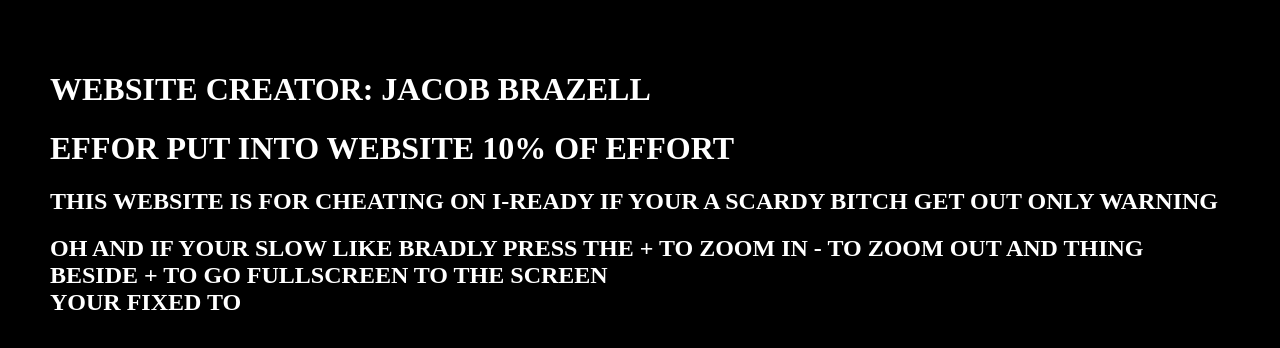
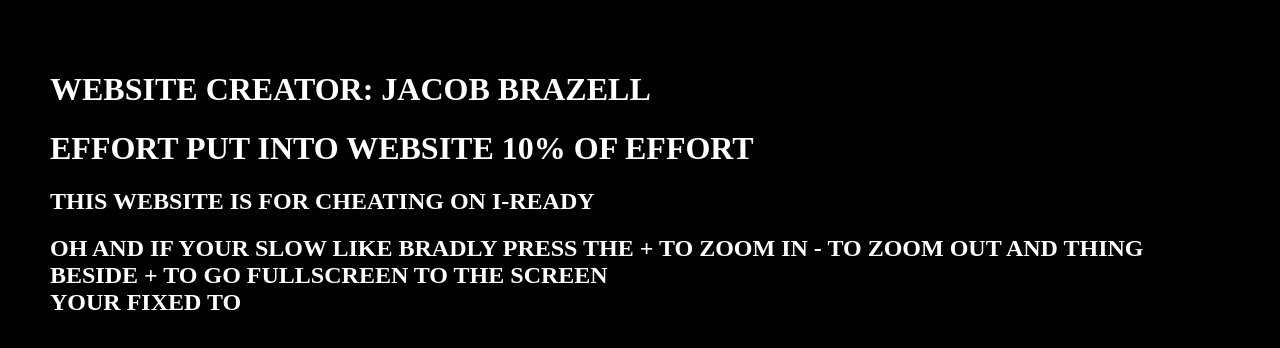
Before and after one commit to EvanRunnerGames/I-Ready-CHEAT-PDF, a plain HTML site: page index.html in a window 1280 px wide. Drawn offline with Linux system fonts and the light colour scheme.

Commit message:
Update index.html

```diff
--- a/index.html
+++ b/index.html
@@ -30,8 +30,8 @@
 <body>
 
 <h1 class="text">WEBSITE CREATOR: JACOB BRAZELL</h1>
-<h1 class="text">EFFOR PUT INTO WEBSITE 10% OF EFFORT</h1>
-<h2 class="text">THIS WEBSITE IS FOR CHEATING ON I-READY IF YOUR A SCARDY BITCH GET OUT ONLY WARNING</h2>
+<h1 class="text">EFFORT PUT INTO WEBSITE 10% OF EFFORT</h1>
+<h2 class="text">THIS WEBSITE IS FOR CHEATING ON I-READY</h2>
 <h2 class="text">OH AND IF YOUR SLOW LIKE BRADLY PRESS THE + TO ZOOM IN - TO ZOOM OUT AND THING BESIDE + TO GO FULLSCREEN TO THE SCREEN<br>YOUR FIXED TO</h2>
 
 
```
